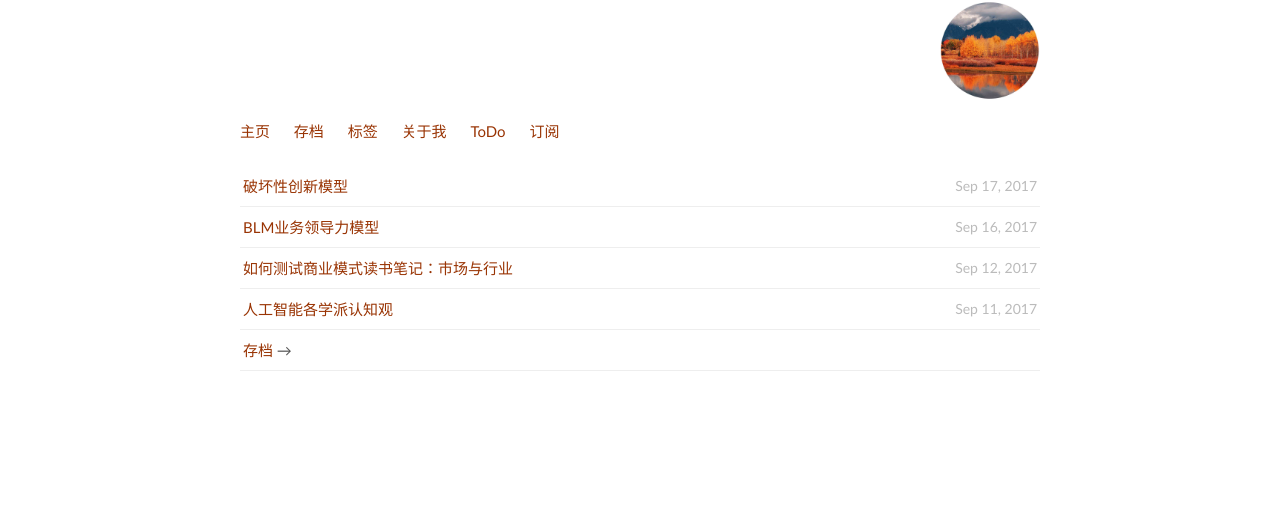
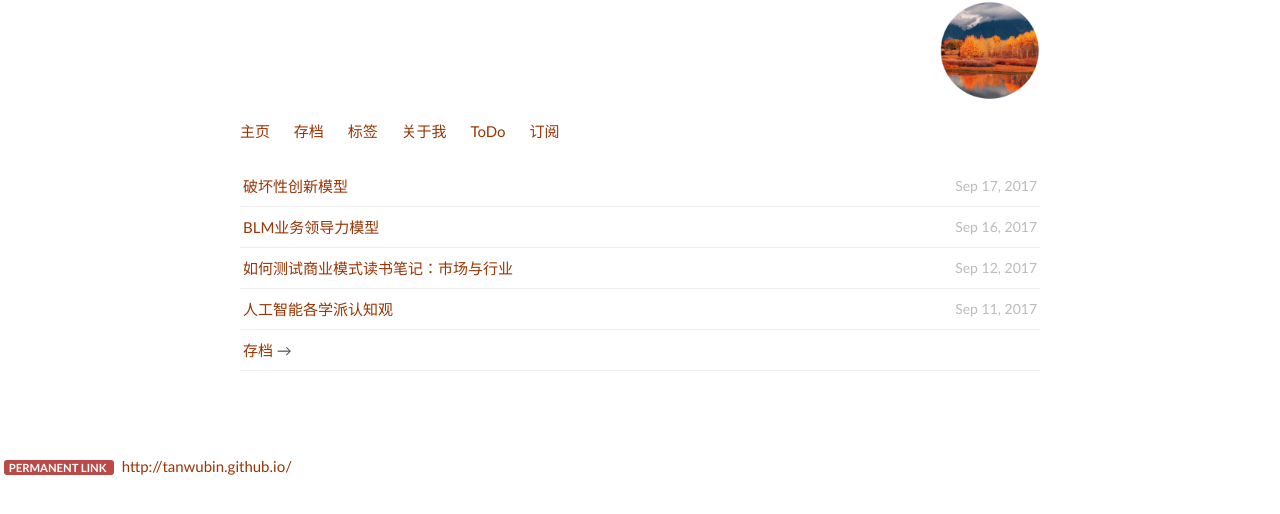
Before and after one commit to fk1091889767/tanwubin.github.io, a Jekyll site: the page built from index.html, in a window 1280 px wide. Shown: the top 514 px of the page. Built offline with Jekyll 4.4.1, drawn with Linux system fonts in a browser that asks for light colours.

Commit message:
update default.html template

```diff
--- a/_includes/themes/effector-wide/default.html
+++ b/_includes/themes/effector-wide/default.html
@@ -30,6 +30,9 @@
 {% if page.url != "/" %}
 {% endif %}
 
+<div class="wrapper">
+<span class="label label-important">Permanent link </span> <a href=" http://tanwubin.github.io{{ page.url }}"> http://tanwubin.github.io{{ page.url }}</a><small class="pull-right">{{ page.date | date:"%b %d, %Y" }}</small>
+</div>
 
 </body>
 </html>
```
